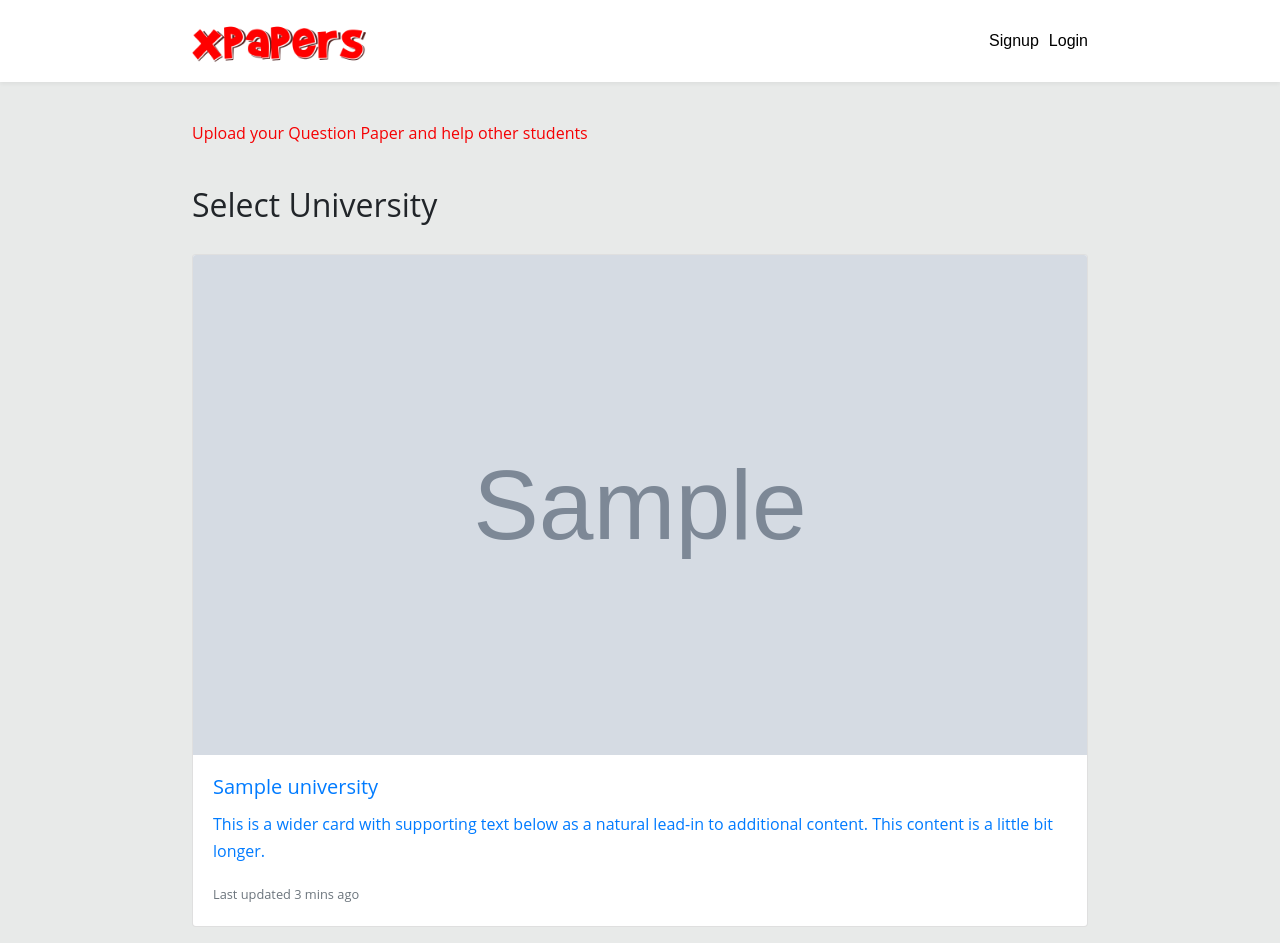
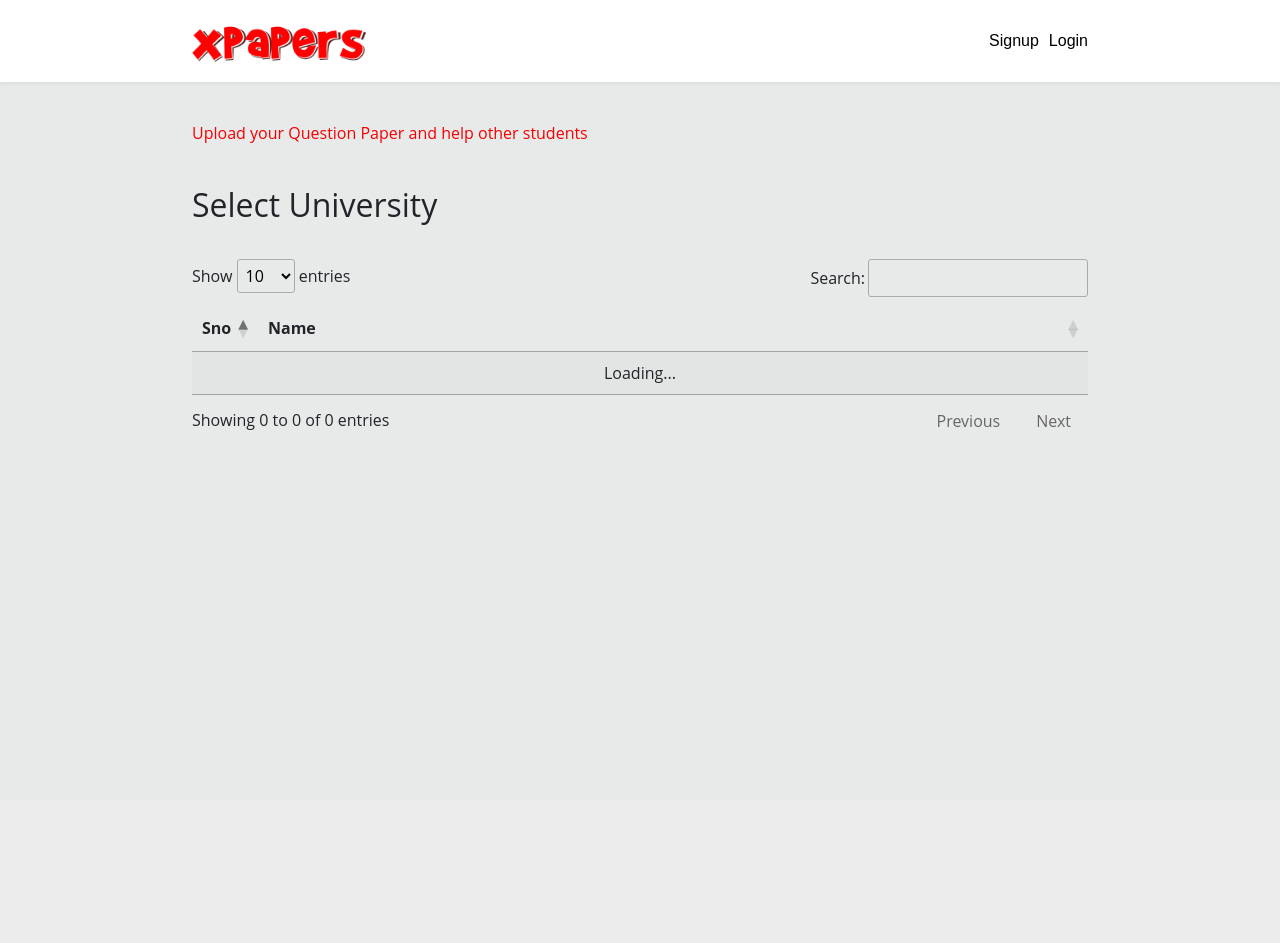
Before and after one commit to nrjsharma/xpapers, a Django app: page / in a window 1280 px wide. After the commit the page ends 430 px from the top, so only its background shows below. Run offline with Django 3.2, Linux system fonts and the light colour scheme; tables that the repository leaves empty hold one stand-in row (values such as "Sample post"); grey boxes marked "Sample" are stand-in pictures; parts of the project's set-up code (start-up, migrations or seed data) failed here and were passed over; some libraries are stand-ins or nearby versions.

Commit message:
add dataTable in dashboard to show university

```diff
--- a/api/urls.py
+++ b/api/urls.py
@@ -17,6 +17,7 @@ router.register(r'subject-select2', views.SubjectSelect2ViewSet, base_name="subj
 router.register(r'branch-select2', views.BranchSelect2ViewSet, base_name="branch-select2")  # NOQA
 router.register(r'search-object', views.SearchObjectTypeViewSet, base_name="search-object")  # NOQA
 router.register(r'search', views.SearchViewSet, base_name="search")  # NOQA
+router.register(r'university', views.UniversityViewSet, base_name="university")  # NOQA
 
 urlpatterns = [
     url(r'^upload-paper/', views.UploadPaperView.as_view(), name="upload-paper"),
--- a/api/views.py
+++ b/api/views.py
@@ -15,7 +15,8 @@ from rest_framework.response import Response
 from api.serializer import (UniversitySelect2Serializer, CollageSelect2Serializer,
                             CourseSelect2Serializer, SubjectSelect2Serializer,
                             BranchSelect2Serializer, ShowCollageSerializer, ShowCourseSerializer,
-                            ShowBranchSerializer, ShowSubjectSerializer, ShowPostSerializer)
+                            ShowBranchSerializer, ShowSubjectSerializer, ShowPostSerializer,
+                            GenericUniversitySerializer)
 
 
 # Models Imports
@@ -92,6 +93,13 @@ class BranchSelect2ViewSet(ModelViewSet):
         if search_query:
             return self.queryset.filter(name__icontains=search_query)
         return self.queryset
+
+
+class UniversityViewSet(ModelViewSet):
+    queryset = University.objects.all()
+    serializer_class = GenericUniversitySerializer
+    permission_classes = (AllowAny,)
+    http_method_names = ['get', ]
 
 
 class SearchObjectTypeViewSet(ModelViewSet):
--- a/dashboard/views.py
+++ b/dashboard/views.py
@@ -9,10 +9,7 @@ class DashboardView(View):
     template_name = 'dashboard/dashboard.html'
 
     def get(self, request, path=None):
-        context = {
-            'universities': University.objects.all()
-        }
-        return render(request, self.template_name, context)
+        return render(request, self.template_name)
 
 
 class UploadPaperView(View):
--- /dev/null
+++ b/static/apps/dashboard/dashboard.js
@@ -0,0 +1,28 @@
+$(document).ready(function () {
+    $('#universityTbl').DataTable({
+        "processing": true,
+        "serverSide": false,
+        "ajax": {
+            "type": "GET",
+            "url": UNIVERSITY_URL,
+            dataSrc: "",
+        },
+        "columns": [
+            {
+                "title": 'Sno',
+                "data": "",
+                "render": function (data, type, row, meta) {
+                    return meta.row + meta.settings._iDisplayStart + 1;
+                },
+                "width": "1%",
+            },
+            {
+                "title": 'Name',
+                "data": "name",
+                "render": function (data, type, row, meta) {
+                    return `<a href="/s?uni=${row.slug}">${row.name}</a>`
+                }
+            },
+        ]
+    });
+});
--- a/templates/base.html
+++ b/templates/base.html
@@ -44,14 +44,18 @@
     <link rel="stylesheet" type="text/css" href="{% static 'library/select2/select2.min.css' %}"/>
     <script src="{% static 'library/select2/select2.min.js' %}"></script>
 
+    <!--dataTables-2-->
+    <link rel="stylesheet" type="text/css" href="https://cdn.datatables.net/1.10.21/css/jquery.dataTables.css">
+    <script type="text/javascript" charset="utf8"
+            src="https://cdn.datatables.net/1.10.21/js/jquery.dataTables.js"></script>
+
     <!--Custom_CSS-->
     <link rel="stylesheet" type="text/css" href="{% static 'apps/base.css' %}"/>
     <link rel="stylesheet" type="text/css" href="{% static 'apps/utils/nav.css' %}"/>
     <link rel="stylesheet" type="text/css" href="{% static 'apps/dashboard/dashboard.css' %}"/>
 
     <!--Custom JS-->
-    {#    <script src="{% static 'apps/dasboard/home/home.js' %}"></script>#}
-    {#    <script src="{% static 'apps/global/login-logout.js' %}"></script>#}
+
 </head>
 <body>
 
@@ -80,6 +84,7 @@
     var UPLOAD_PAPER_URL = "{% url 'api:upload-paper' %}";
     var SEARCH_OBJECT_URL = "{% url 'api:search-object-list' %}";
     var SEARCH_URL = "{% url 'api:search-list' %}";
+    var UNIVERSITY_URL = "{% url 'api:university-list' %}";
 </script>
 
 <!--Custom_CSS-->
--- a/templates/dashboard/dashboard.html
+++ b/templates/dashboard/dashboard.html
@@ -1,5 +1,12 @@
 {% extends 'base.html' %}
 {% load static %}
 {% block content %}
-    {% include 'dashboard/select-university.html' %}
+    <h2>Select University</h2>
+    <br/>
+    <table id="universityTbl" class="display" style="width:100%"></table>
 {% endblock %}
+
+<!--Custom_JS-->
+{% block js %}
+    <script src="{% static 'apps/dashboard/dashboard.js' %}"></script>
+{% endblock %}
--- a/templates/dashboard/select-university.html
+++ /dev/null
@@ -1,26 +0,0 @@
-{% load static %}
-<div class="select-university">
-    <h2>Select University</h2>
-    {% for uni in universities %}
-        <a href="/s?uni={{ uni.slug }}">
-            <div class="card mb-3">
-                {% if uni.thumbnail %}
-                    <img class="card-img-top" src="{{ uni.thumbnail.url }}" alt="{{ uni.name }} "
-                         style="max-height: 500px">
-                {% else %}
-                    <img class="card-img-top" src="{% static 'utils/images/default_uni.png' %}" alt="{{ uni.name }} "
-                         style="max-height: 500px">
-                {% endif %}
-                <div class="card-body">
-                    <h5 class="card-title">{{ uni.name }}</h5>
-                    <p class="card-text">This is a wider card with supporting text below as a natural lead-in to
-                        additional
-                        content. This content is a little bit longer.</p>
-                    <p class="card-text">
-                        <small class="text-muted">Last updated 3 mins ago</small>
-                    </p>
-                </div>
-            </div>
-        </a>
-    {% endfor %}
-</div>
--- a/templates/dashboard/show.html
+++ b/templates/dashboard/show.html
@@ -7,12 +7,9 @@
 <!--Custom_CSS-->
 {% block css %}
     <link rel="stylesheet" type="text/css" href="{% static 'apps/dashboard/search.css' %}"/>
-    <link rel="stylesheet" type="text/css" href="https://cdn.datatables.net/1.10.21/css/jquery.dataTables.css">
 {% endblock %}
 
 <!--Custom_JS-->
 {% block js %}
     <script src="{% static 'apps/dashboard/search.js' %}"></script>
-    <script type="text/javascript" charset="utf8"
-            src="https://cdn.datatables.net/1.10.21/js/jquery.dataTables.js"></script>
 {% endblock %}
```
